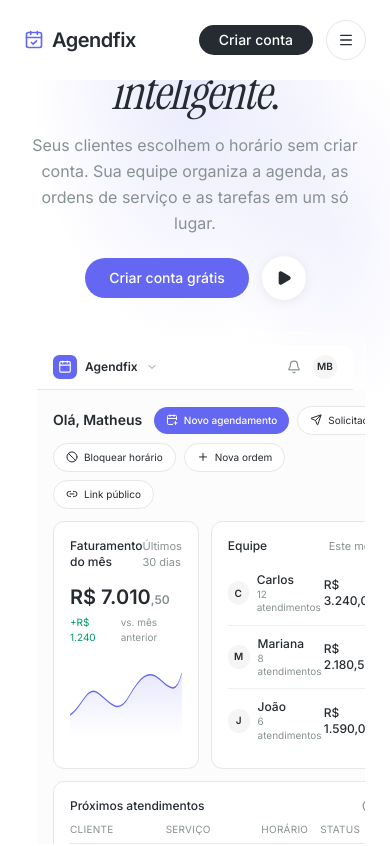
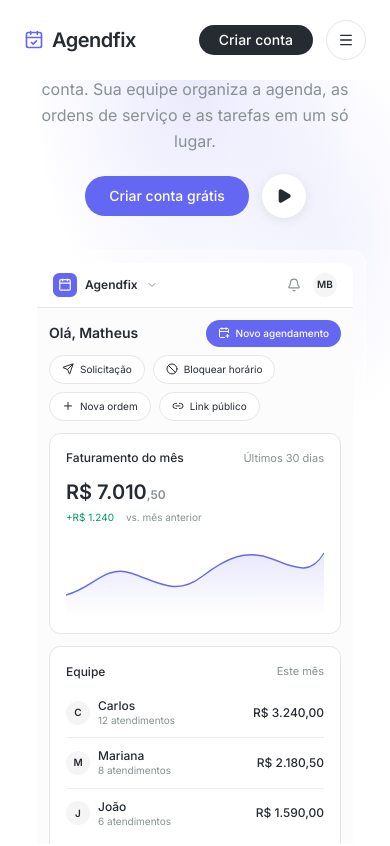
Before and after one commit to uLuc4s/Trabalho-, a Next.js app in the folder web/: page / in a window 390 px wide. Shown: the top 846 px of the page. Built offline with nearby package versions, Linux system fonts and the light colour scheme.

Commit message:
fix(web): ajusta prévia do painel para celular sem estourar a tela

```diff
--- a/web/src/components/landing/dashboard-preview.tsx
+++ b/web/src/components/landing/dashboard-preview.tsx
@@ -117,7 +117,7 @@ export function DashboardPreview() {
             ))}
           </aside>
 
-          <main className="flex flex-1 flex-col gap-3 bg-secondary/30 p-4">
+          <main className="flex min-w-0 flex-1 flex-col gap-3 bg-secondary/30 p-3 md:p-4">
             <div className="flex flex-wrap items-center gap-2">
               <p className="mr-auto text-sm font-semibold">Olá, Matheus</p>
               {actions.map((action) => (
@@ -135,8 +135,8 @@ export function DashboardPreview() {
               ))}
             </div>
 
-            <div className="flex gap-3">
-              <div className="flex flex-1 basis-0 flex-col gap-3 rounded-xl border border-border bg-background p-4">
+            <div className="flex flex-col gap-3 md:flex-row">
+              <div className="flex min-w-0 flex-1 flex-col gap-3 rounded-xl border border-border bg-background p-4 md:basis-0">
                 <div className="flex items-center justify-between">
                   <span className="text-xs font-medium">Faturamento do mês</span>
                   <span className="text-muted-foreground">Últimos 30 dias</span>
@@ -162,7 +162,7 @@ export function DashboardPreview() {
                 </svg>
               </div>
 
-              <div className="flex flex-1 basis-0 flex-col rounded-xl border border-border bg-background p-4">
+              <div className="flex min-w-0 flex-1 flex-col rounded-xl border border-border bg-background p-4 md:basis-0">
                 <div className="mb-2 flex items-center justify-between">
                   <span className="text-xs font-medium">Equipe</span>
                   <span className="text-muted-foreground">Este mês</span>
@@ -194,19 +194,19 @@ export function DashboardPreview() {
                 <span className="text-xs font-medium">Próximos atendimentos</span>
                 <Clock className="h-3.5 w-3.5 text-muted-foreground" aria-hidden />
               </div>
-              <div className="grid grid-cols-[1.2fr_1.2fr_0.6fr_0.8fr] gap-x-3 border-b border-border pb-1.5 text-[10px] uppercase tracking-wide text-muted-foreground">
+              <div className="grid grid-cols-[1.3fr_0.6fr_0.9fr] gap-x-3 border-b border-border pb-1.5 text-[10px] uppercase tracking-wide text-muted-foreground sm:grid-cols-[1.2fr_1.2fr_0.6fr_0.8fr]">
                 <span>Cliente</span>
-                <span>Serviço</span>
+                <span className="hidden sm:block">Serviço</span>
                 <span>Horário</span>
                 <span>Status</span>
               </div>
               {recent.map((row) => (
                 <div
                   key={row.client}
-                  className="grid grid-cols-[1.2fr_1.2fr_0.6fr_0.8fr] gap-x-3 border-b border-border/60 py-2 last:border-0"
+                  className="grid grid-cols-[1.3fr_0.6fr_0.9fr] gap-x-3 border-b border-border/60 py-2 last:border-0 sm:grid-cols-[1.2fr_1.2fr_0.6fr_0.8fr]"
                 >
-                  <span className="font-medium">{row.client}</span>
-                  <span className="text-muted-foreground">{row.service}</span>
+                  <span className="truncate font-medium">{row.client}</span>
+                  <span className="hidden text-muted-foreground sm:block">{row.service}</span>
                   <span>{row.time}</span>
                   <span className={row.tone}>{row.status}</span>
                 </div>
```
